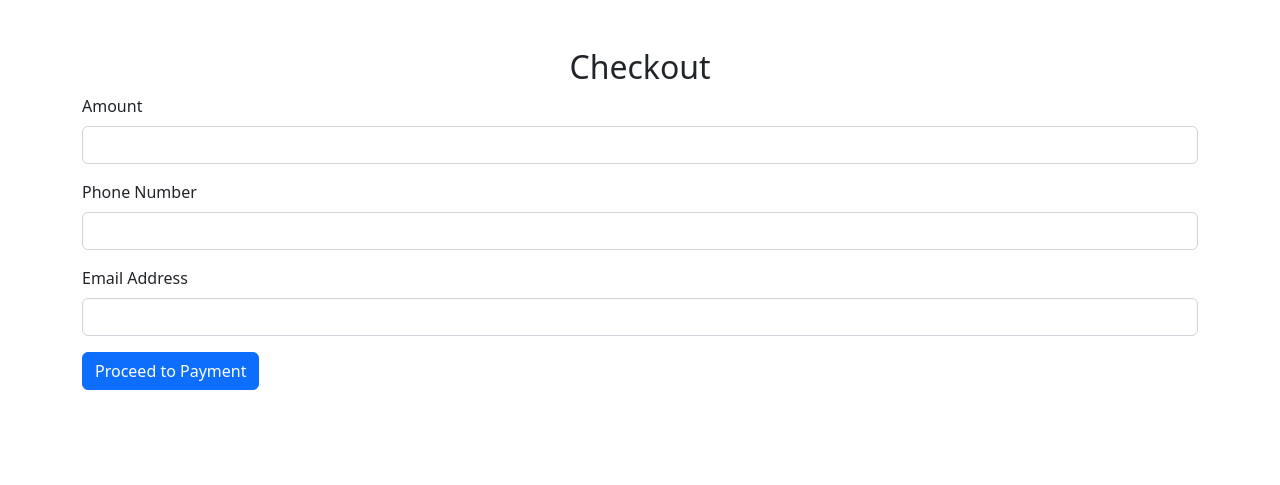
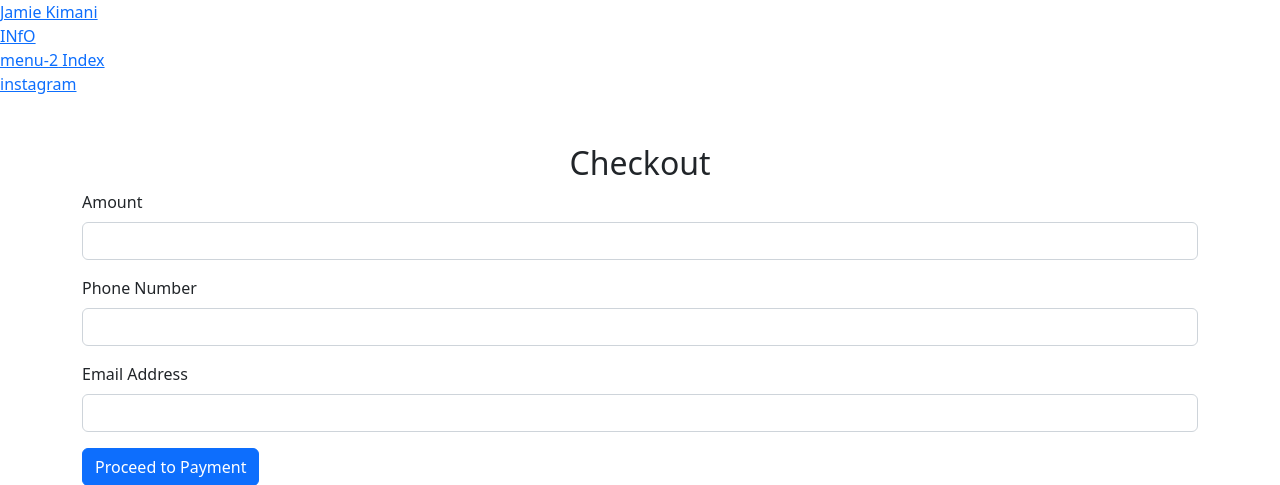
Before and after one commit to MsFT100/Sevaria, a Django app: page /checkout/ in a window 1280 px wide. Shown: the top 485 px of the page. Run offline with Django 5.2, Linux system fonts and the light colour scheme.

Commit message:
navbar file change

```diff
--- a/templates/navigation/base.html
+++ b/templates/navigation/base.html
@@ -8,12 +8,14 @@
     <link href="https://cdn.jsdelivr.net/npm/bootstrap@5.2.0/dist/css/bootstrap.min.css" rel='stylesheet'>
     <link rel='stylesheet' type='text/css' media='screen' href='main.css'>
     <script src='main.js'></script>
+    {% load static %}
 </head>
 <body>
     {% include "navigation/navigation.html" %}
     {% block content %}
 
     {% endblock content %}
+    {% include 'navigation/footer.html' %}
     <!-- Bootstrap Bundle with Popper -->
     <script src="https://cdn.jsdelivr.net/npm/bootstrap@5.2.0/dist/js/bootstrap.bundle.min.js" integrity="sha384-A3rJD856KowSb7dwlZdYEkO39Gagi7vIsF0jrRAoQmDKKtQBHUuLZ9AsSv4jD4Xa" crossorigin="anonymous"></script>
 </body>
--- a/templates/navigation/footer.html
+++ b/templates/navigation/footer.html
@@ -2,6 +2,4 @@
 
 {% block content %}
 
-
-
 {% endblock content %}
--- a/templates/navigation/navigation.html
+++ b/templates/navigation/navigation.html
@@ -0,0 +1,23 @@
+
+{% block content %}
+<div class="column-set">
+    <div class="column-unit span-4">
+        <a href="#" rel="home-page">Jamie Kimani</a>
+    </div>
+    <div class="column-unit span4">
+        <a href="info" rel="Our Story">INfO</a>
+    </div>
+    <div class="column-unit span-3">
+        <a href="index" rel="our history">
+            <span class="text-icon">menu-2</span> Index
+        </a>
+    </div>
+    <div class="column-unit span-1">
+        <div class="text-align-right">
+            <a class="icon-link" href="https://www.instagram.com/cargoworld/" target="_blank">
+                <span class="text-icon">instagram</span>
+            </a>
+        </div>
+    </div>
+</div>
+{% endblock content %}
```
Also changed, not shown: static/style.css (+21 -0 lines).
